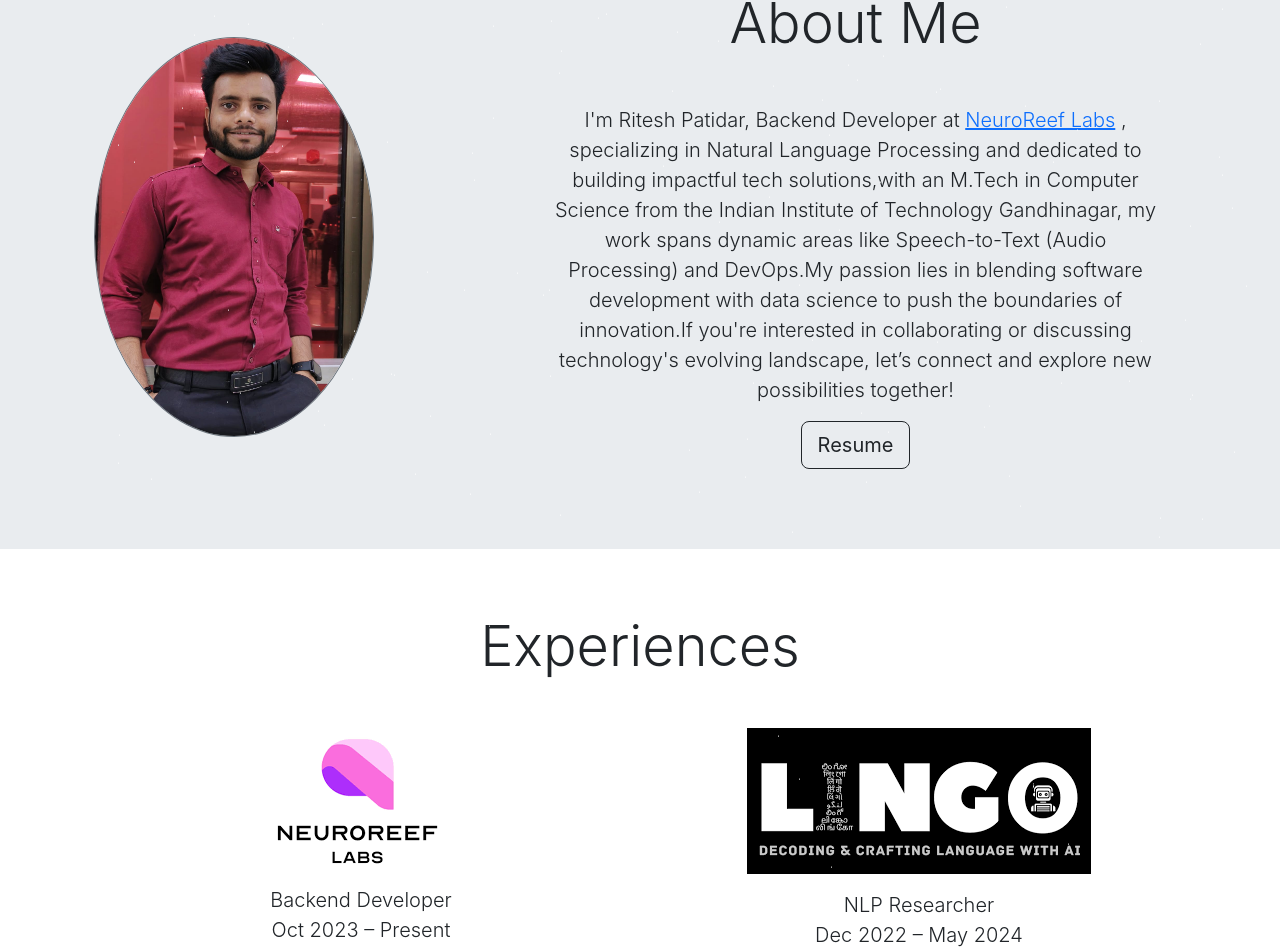
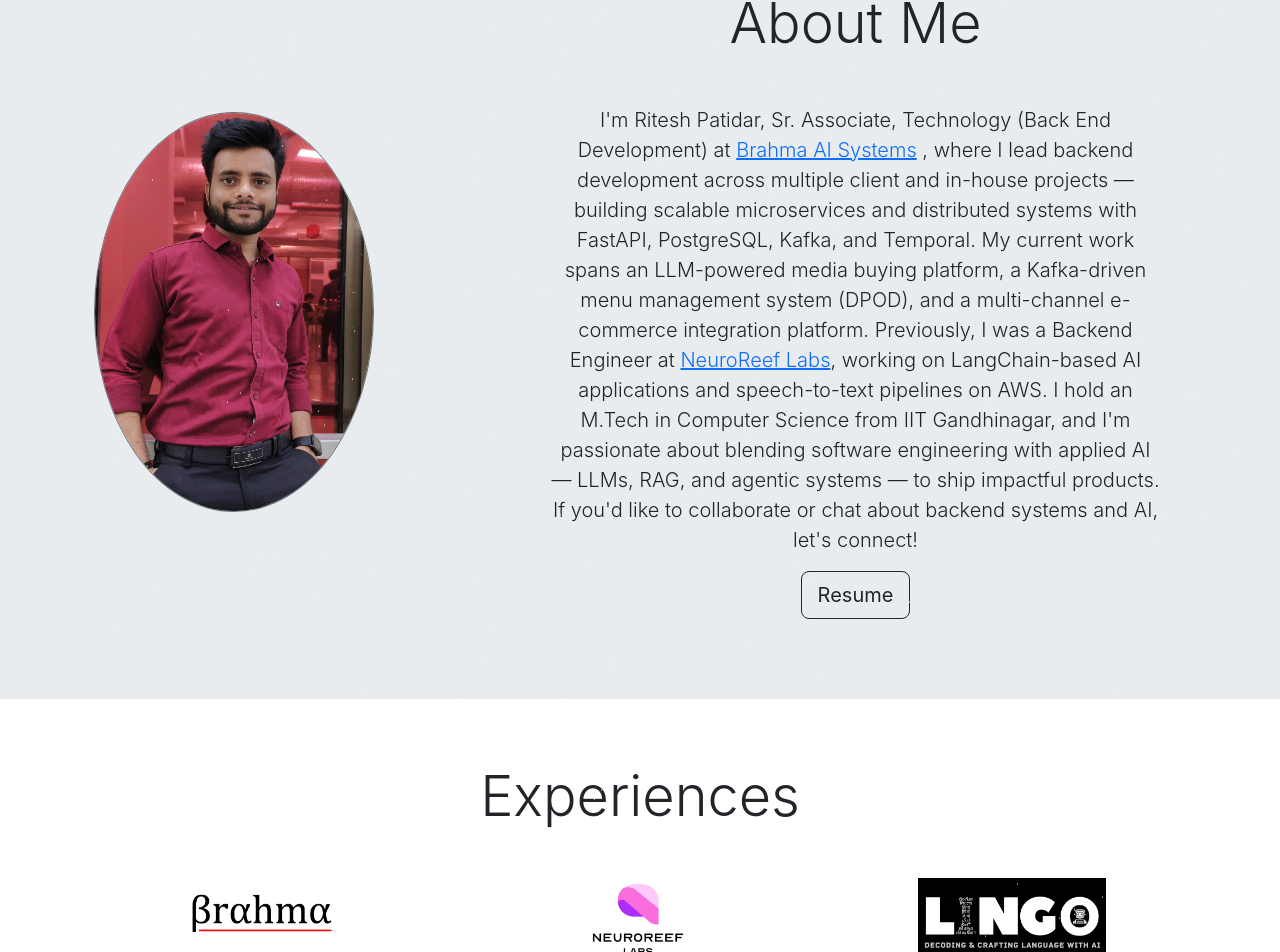
Before and after one commit to PatidarRitesh/profile-portfolio, a React (Create React App) app: page / in a window 1280 px wide. Shown: the part 874-1826 px from the top of the page. Built offline with nearby package versions, Linux system fonts and the light colour scheme; no server answers.

Commit message:
Update portfolio

```diff
--- a/src/components/home/AboutMe.jsx
+++ b/src/components/home/AboutMe.jsx
@@ -53,16 +53,16 @@
           <p className="lead text-center">{message}{" "}
   {link && (
      <span>
-     Backend Developer at {" "}
+     Sr. Associate, Technology (Back End Development) at {" "}
      <a
-       href="https://neuroreef.com/"
+       href="https://brahmasystems.ai/"
        target="_blank"
        rel="noreferrer noopener"
-       aria-label="NeuroReef Labs Website"
+       aria-label="Brahma AI Systems Website"
      >
-     NeuroReef Labs
+     Brahma AI Systems
      </a>
-     {" "} , specializing in Natural Language Processing and dedicated to building impactful tech solutions,with an M.Tech in Computer Science from the Indian Institute of Technology Gandhinagar, my work spans dynamic areas like Speech-to-Text (Audio Processing) and DevOps.My passion lies in blending software development with data science to push the boundaries of innovation.If you're interested in collaborating or discussing technology's evolving landscape, let’s connect and explore new possibilities together!
+     {" "}, where I lead backend development across multiple client and in-house projects — building scalable microservices and distributed systems with FastAPI, PostgreSQL, Kafka, and Temporal. My current work spans an LLM-powered media buying platform, a Kafka-driven menu management system (DPOD), and a multi-channel e-commerce integration platform. Previously, I was a Backend Engineer at <a href="https://neuroreef.com/" target="_blank" rel="noreferrer noopener" aria-label="NeuroReef Labs Website">NeuroReef Labs</a>, working on LangChain-based AI applications and speech-to-text pipelines on AWS. I hold an M.Tech in Computer Science from IIT Gandhinagar, and I'm passionate about blending software engineering with applied AI — LLMs, RAG, and agentic systems — to ship impactful products. If you'd like to collaborate or chat about backend systems and AI, let's connect!
    </span>
   )}</p>
           {resume && (
--- a/src/components/home/ExperienceCard.jsx
+++ b/src/components/home/ExperienceCard.jsx
@@ -6,9 +6,14 @@
 
 const ExperienceCard = ({ data }) => {
   return (
-    <Col lg="6">
+    <Col lg="4" md="6">
       <div className="pb-5 text-center">
-        <img className=" bg-white mb-3" src={data.companylogo} alt="" />
+        <img
+          className="bg-white mb-3"
+          src={data.companylogo}
+          alt={data.role}
+          style={{ height: 80, width: "auto", maxWidth: "100%", objectFit: "contain" }}
+        />
         <p className="lead">
           {data.role}
           <br />
--- a/src/editable-stuff/config.js
+++ b/src/editable-stuff/config.js
@@ -56,7 +56,7 @@
   imageLink: require("../editable-stuff/Ritesh_image.jpeg"),
   imageSize: 350,
   message:"I'm Ritesh Patidar,",
-  resume: "https://drive.google.com/file/d/1aJj953IxqIiYUvFs_F9hqgVbO3hm1mWC/view?usp=drive_link",
+  resume: "https://drive.google.com/file/d/1MnIt3IF7nnh8q9ejk_9JpSLlhAyDb2MH/view?usp=drive_link",
   // resume: require("../editable-stuff/Ritesh_resume.pdf"),
 };
 
@@ -68,7 +68,7 @@
 //   message: `
 //     My name is Ritesh Patidar. Currently pursuing my M.Tech in Computer Science at IIT Gandhinagar, I'm passionate about NLP and actively engaged in a project under <a href="https://mayank4490.github.io/">Prof. Mayank Singh</a>. My interests span software development and data science, and I'm excited about contributing to innovative tech solutions. Let's connect and explore the possibilities together!
 //   `,
-//   resume: "https://drive.google.com/file/d/1aJj953IxqIiYUvFs_F9hqgVbO3hm1mWC/view?usp=drive_link",
+//   resume: "https://drive.google.com/file/d/1MnIt3IF7nnh8q9ejk_9JpSLlhAyDb2MH/view?usp=drive_link",
 // };
 
 // PROJECTS SECTION
@@ -112,27 +112,31 @@
   show: true,
   heading: "Skills",
   hardSkills: [
+    { name: "Python", value: 95 },
     { name: "C/C++", value: 85 },
-    { name: "Python", value: 90 },
     { name: "Java", value: 60 },
-    { name: "SQL", value: 80 },
-    { name: "JavaScript", value: 40 },
-    { name: "React", value: 40 },
-    { name: "HTML/CSS", value: 60 },
-    { name: "Flask", value: 70},
-    {name:"NLP", value: 70},
-    {name:"LangChain", value: 60},
-    { name: "Data Structures", value: 85 },
-    { name: "Docker", value: 70 },
-    { name: "Kubernetes", value: 60 },
-    { name: "Ansible", value: 20},
-    { name: "Terraform", value: 20},
-    { name: "Jenkins", value: 20},
-    { name: "CI/CD", value: 50},
-    { name: "Git", value: 70 },
-    { name: "Linux", value: 60},
-    { name: "AWS", value: 70},
-
+    { name: "FastAPI", value: 90 },
+    { name: "Flask", value: 75 },
+    { name: "Django", value: 65 },
+    { name: "PostgreSQL", value: 85 },
+    { name: "MySQL", value: 75 },
+    { name: "LangChain", value: 85 },
+    { name: "LangGraph", value: 75 },
+    { name: "LLMs / RAG", value: 85 },
+    { name: "Agentic Systems", value: 80 },
+    { name: "Vector DBs", value: 75 },
+    { name: "NLP", value: 80 },
+    { name: "PyTorch", value: 70 },
+    { name: "Speech-to-Text / LiveKit", value: 75 },
+    { name: "Kafka", value: 75 },
+    { name: "Temporal", value: 70 },
+    { name: "Server-Sent Events (SSE)", value: 80 },
+    { name: "Docker", value: 85 },
+    { name: "Kubernetes", value: 65 },
+    { name: "AWS (EC2, S3, RDS, SQS, Lambda, ECR)", value: 80 },
+    { name: "CI/CD / GitHub Actions", value: 75 },
+    { name: "Linux / Nginx", value: 75 },
+    { name: "Git & GitHub", value: 85 },
   ],
   softSkills: [
     { name: "Leadership", value: 85 },
@@ -160,12 +164,17 @@
   heading: "Experiences",
   data: [
     {
-      role: 'Backend Developer',
-      companylogo: require('../assets/img/NeuroReef.png'),
-      date: 'Oct 2023 – Present',
+      role: 'Sr. Associate, Technology (Back End Development)',
+      companylogo: require('../assets/img/brahma.png'),
+      date: 'Feb 2025 – Present',
     },
     {
-      role: 'NLP Researcher',// Here Add Company Name
+      role: 'Backend Engineer',
+      companylogo: require('../assets/img/NeuroReef.png'),
+      date: 'May 2024 – Jan 2025',
+    },
+    {
+      role: 'NLP Researcher',
       companylogo: require('../assets/img/lingo.png'),
       date: 'Dec 2022 – May 2024',
     },
```
Also changed, not shown: src/assets/img/brahma.png (added), 1 other file (tests, documents, lock files or other folders).
